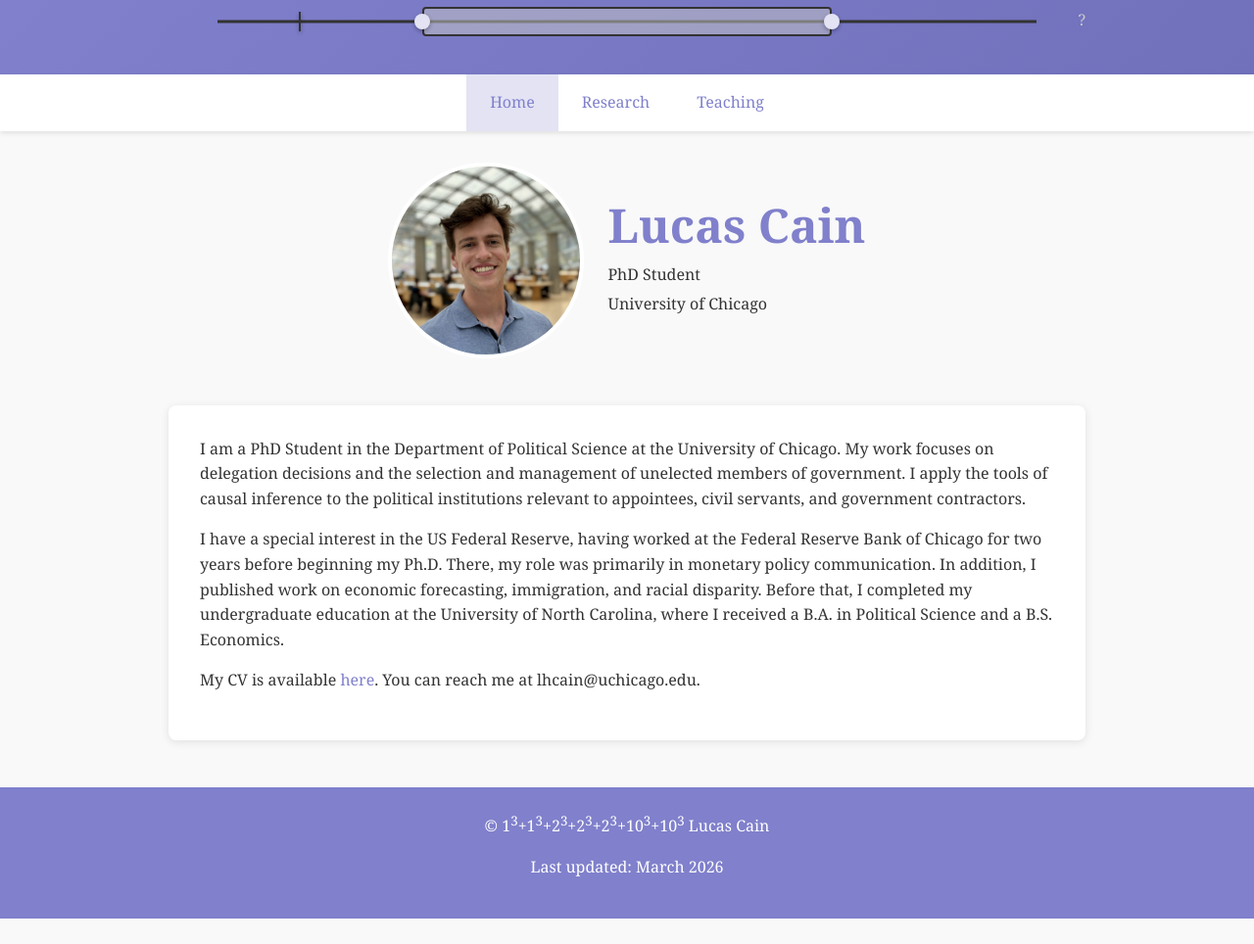
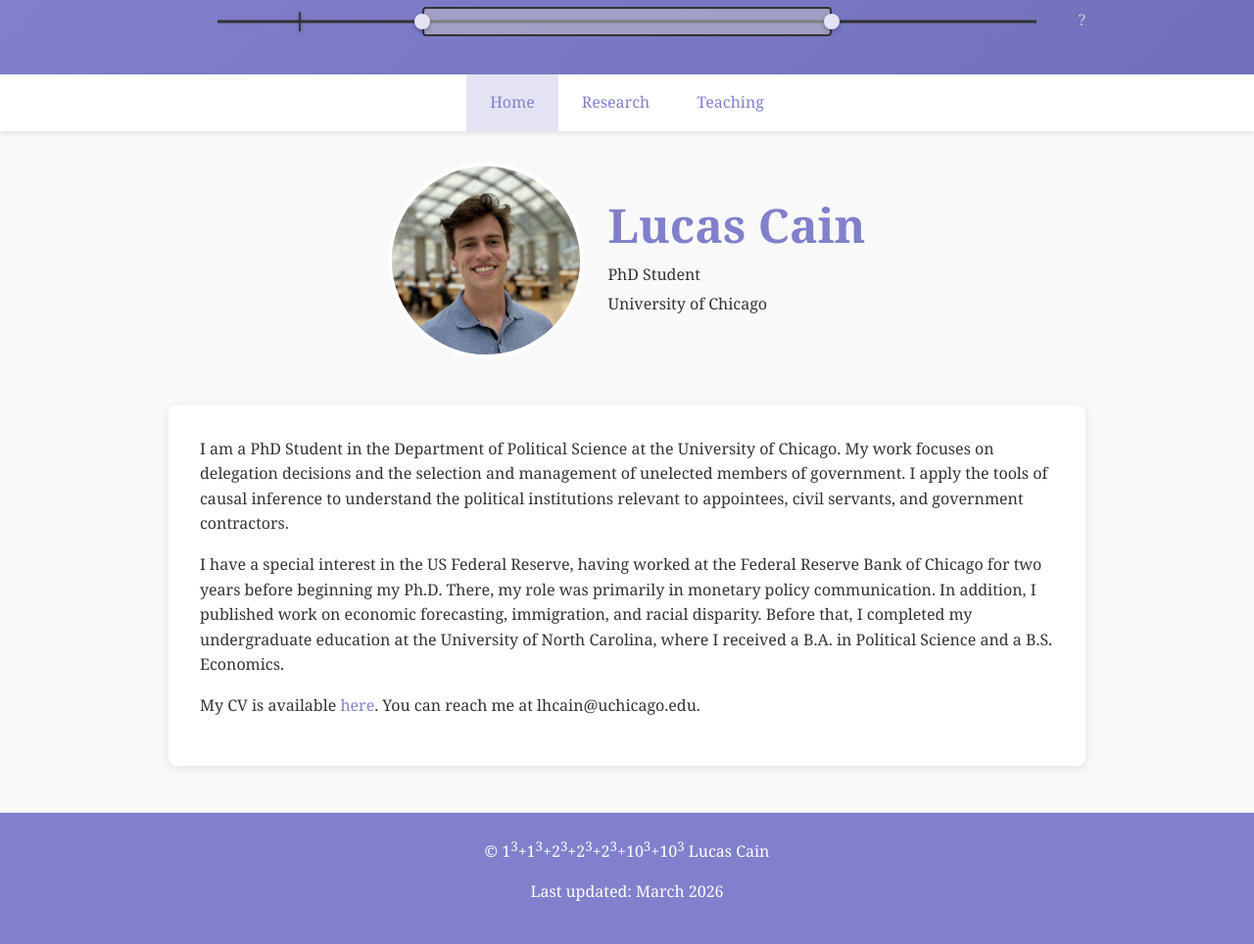
Before and after one commit to L-Cain/L-Cain.github.io, a Jekyll site: the page built from index.md, in a window 1280 px wide and 964 px high. Shown: the whole window at 98% size. Built offline with Jekyll 4.4.1, drawn with Linux system fonts in a browser that asks for light colours.

Commit message:
Update index.md

```diff
--- a/index.md
+++ b/index.md
@@ -12,7 +12,7 @@ title: Home
 </div>
 
 <section>
-  <p>I am a PhD Student in the Department of Political Science at the University of Chicago. My work focuses on delegation decisions and the selection and management of unelected members of government. I apply the tools of causal inference to the political institutions relevant to appointees, civil servants, and government contractors. </p>
+  <p>I am a PhD Student in the Department of Political Science at the University of Chicago. My work focuses on delegation decisions and the selection and management of unelected members of government. I apply the tools of causal inference to understand the political institutions relevant to appointees, civil servants, and government contractors. </p>
 
   <p>I have a special interest in the US Federal Reserve, having worked at the Federal Reserve Bank of Chicago for two years before beginning my Ph.D. There, my role was primarily in monetary policy communication. In addition, I published work on economic forecasting, immigration, and racial disparity. Before that, I completed my undergraduate education at the University of North Carolina, where I received a B.A. in Political Science and a B.S. Economics.</p>
 
```
